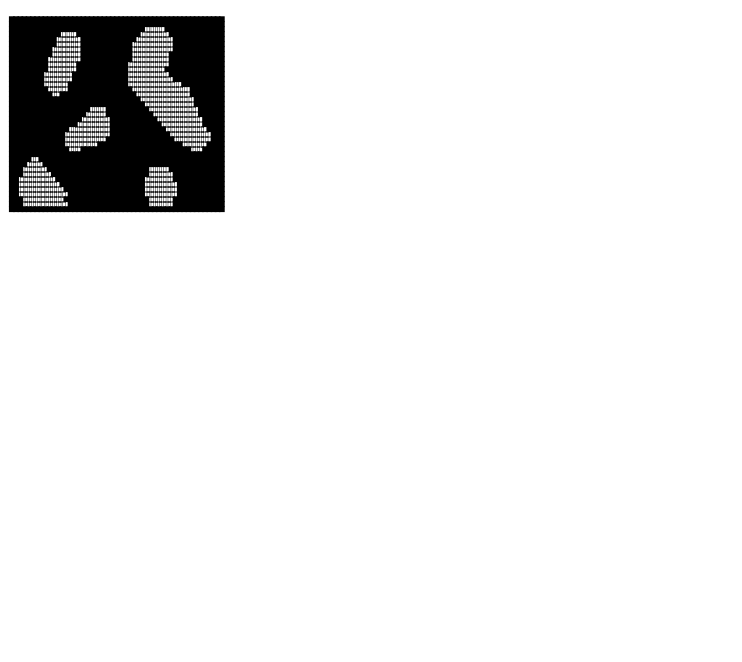
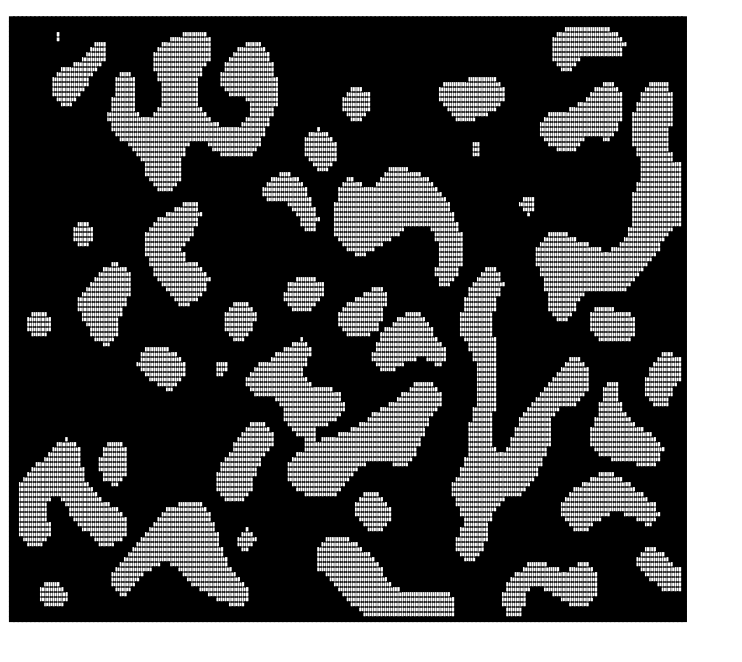
Before and after one commit to defektive/caves-and-corridors, a plain HTML site: page index.html in a window 1280 px wide. Shown: the whole page, without its empty margins (0-742 px from the left). Drawn offline with Linux system fonts and the light colour scheme.

Commit message:
Update index.html

```diff
--- a/index.html
+++ b/index.html
@@ -79,9 +79,9 @@
 
   const screenWidth = window.screen.width;
   const screenHeight = window.screen.height;
-  const blockWidth = 16;
-  const boardWidth = Math.round(screenWidth/16);
-  const boardHeight = Math.round(screenHeight/16);
+  const blockWidth = 5;
+  const boardWidth = Math.round(screenWidth/blockWidth);
+  const boardHeight = Math.round(screenHeight/blockWidth);
 
   let board = [];
   for (let y = 0; y <= boardHeight; y++) {
```
